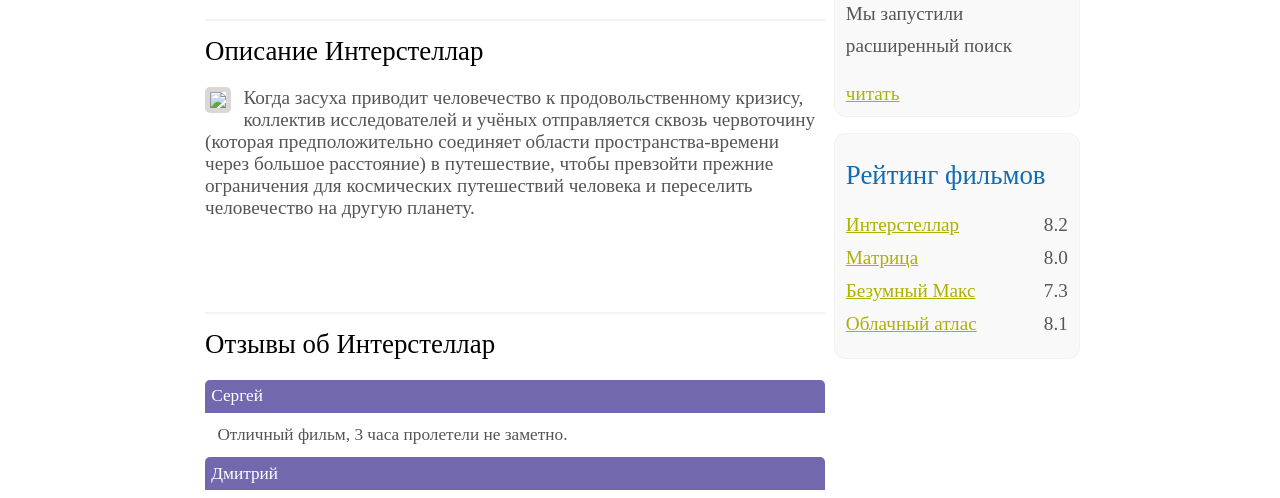
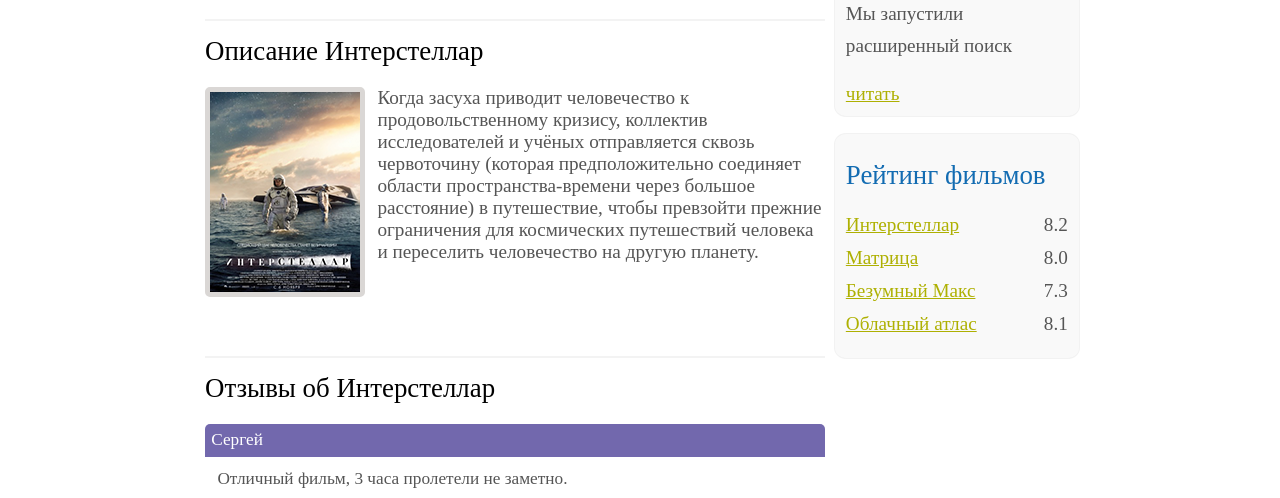
Before and after one commit to shmhsm/kino-monster, a plain HTML site: page show.html in a window 1280 px wide. Shown: the part 602-1100 px from the top of the page. Drawn offline with nearby package versions, Linux system fonts and the light colour scheme; the site is published under a folder, as on GitHub Pages, so addresses that start at the root find nothing.

Commit message:
точка передд пикчей

```diff
--- a/show.html
+++ b/show.html
@@ -95,7 +95,7 @@
                 <h2>Описание Интерстеллар</h2>
 
                 <div class="description-film">
-                    <img src="/img/inter.png">
+                    <img src="./img/inter.png">
                         Когда засуха приводит человечество к продовольственному кризису, коллектив исследователей и учёных отправляется сквозь
                         червоточину (которая предположительно соединяет области пространства-времени через большое расстояние) в путешествие,
                         чтобы превзойти прежние ограничения для космических путешествий человека и переселить человечество на другую планету.
@@ -152,4 +152,5 @@
 <body>
 
 </body>
+
 </html>
```
